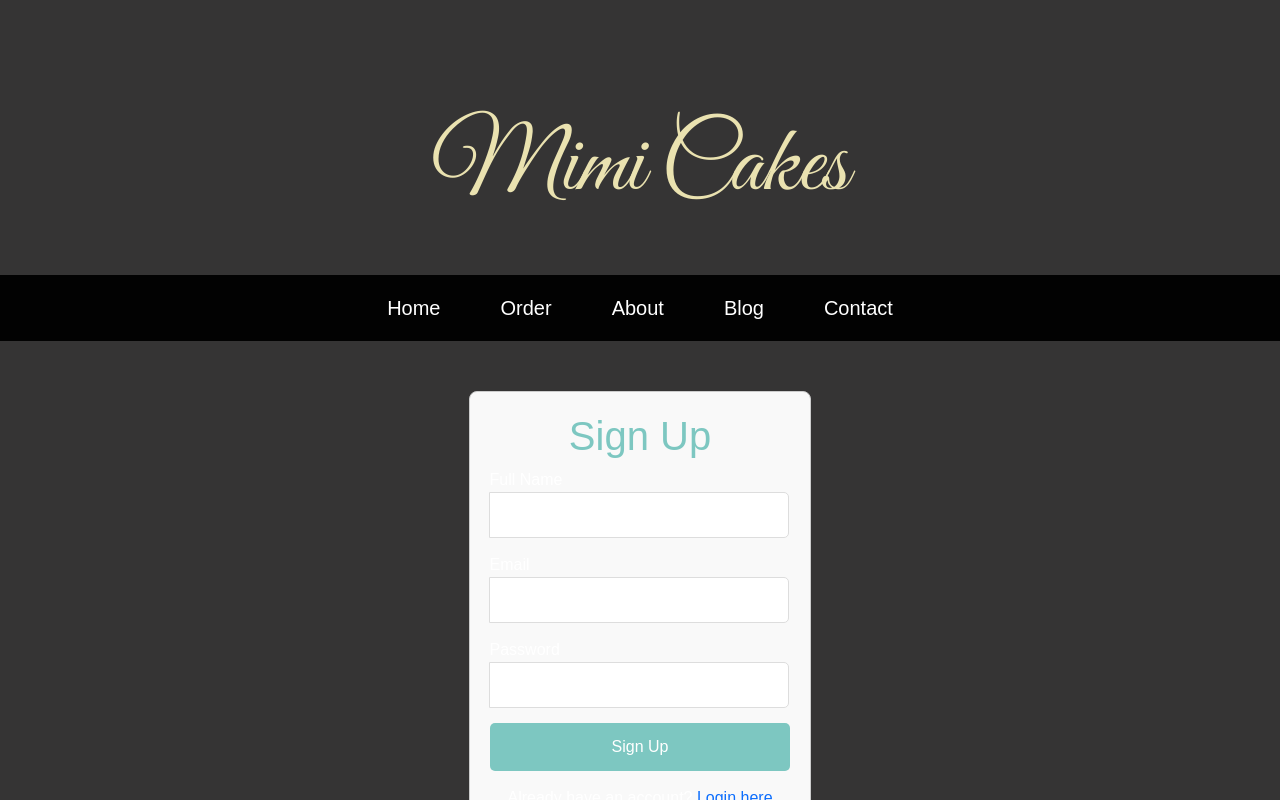
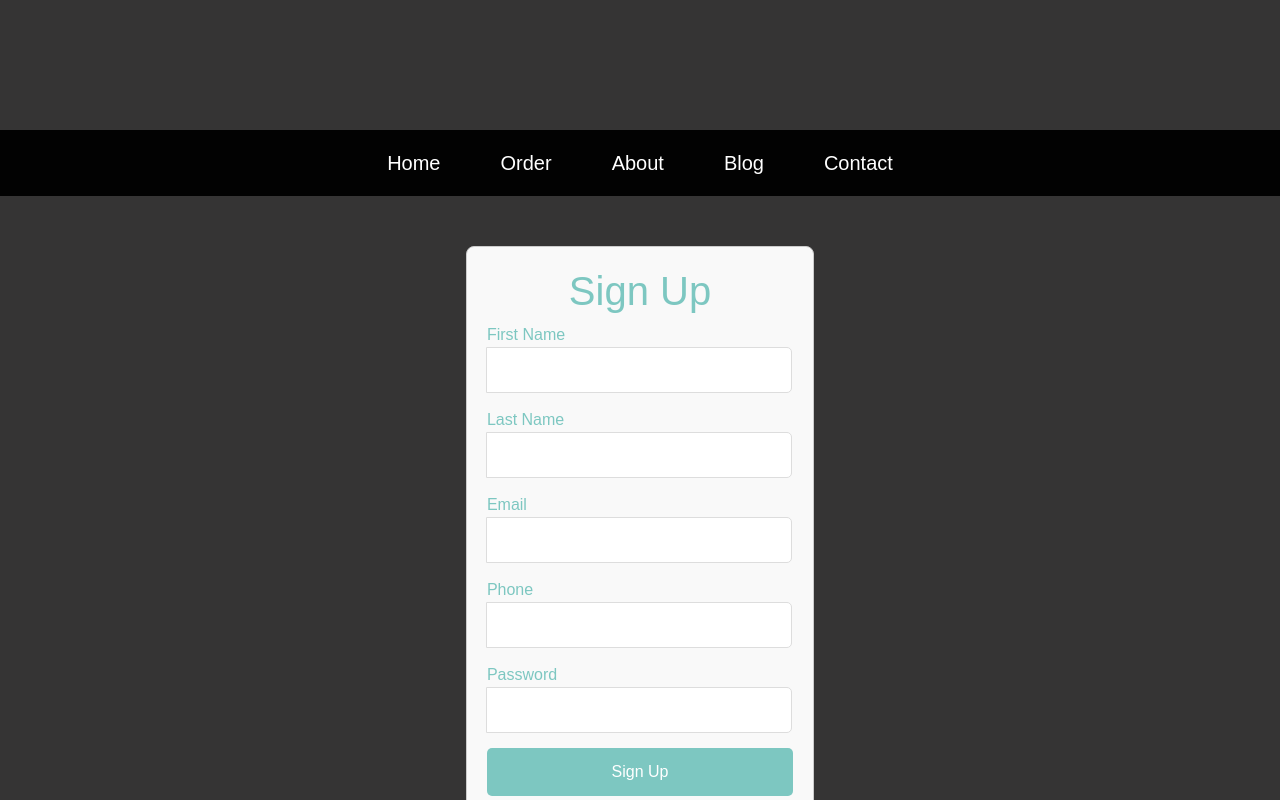
Before and after one commit to MyPhan105/Mimi-Cakes, a Vue app in the folder frontend/: page /signup in a window 1280 px wide. Shown: the top 800 px of the page. Built offline with nearby package versions, Linux system fonts and the light colour scheme.

Commit message:
signup successfully, data stored in sql

```diff
--- a/frontend/package.json
+++ b/frontend/package.json
@@ -9,6 +9,7 @@
     "preview": "vite preview"
   },
   "dependencies": {
+    "axios": "^1.9.0",
     "vue": "^3.5.13",
     "vue-router": "^4.5.1"
   },
--- a/frontend/src/App.vue
+++ b/frontend/src/App.vue
@@ -1,27 +1,27 @@
 <template>
   <div id="app">
-    <header role="banner">
-      <h1 id="logo-main">Mimi Cakes</h1> <!-- Logo text -->
-    </header>
+    <Navbar /> <!-- This will render your Navbar component -->
 
-    <Navbar /> <!-- Navbar stays under the logo -->
+    <!-- The router-view will render the component associated with the current route -->
+    <router-view></router-view> <!-- This is where Signup.vue will be rendered -->
 
-    <router-view /> <!-- Page content goes here -->
-    <Footer /> <!-- Add the footer here -->
+    <Footer /> <!-- This will render your Footer component -->
   </div>
 </template>
 
 <script>
-import Navbar from './components/Navbar.vue'
-import Footer from './components/Footer.vue'
+import Navbar from './components/Navbar.vue';
+import Footer from './components/Footer.vue';
 
 export default {
   name: 'App',
   components: {
     Navbar,
     Footer,
-  }
-}
+  },
+};
 </script>
 
-<style src="./style.css" />
+<style>
+/* Your styles here */
+</style>
--- a/frontend/src/router/router.js
+++ b/frontend/src/router/router.js
@@ -4,8 +4,8 @@ import About from '../views/About.vue'
 import Order from '../views/Order.vue'
 import Blog from '../views/Blog.vue'
 import Contact from '../views/Contact.vue'
-import Login from '@/views/Login.vue'
-import SignUp from '@/views/SignUp.vue'
+import Login from '../views/Login.vue'
+import SignUp from '../views/Signup.vue'
 
 const routes = [
   {
@@ -59,7 +59,7 @@ const routes = [
   {
     path: '/signup',
     name: 'SignUp',
-    component: () => import('@/views/SignUp.vue'),  // Correct path to SignUp component in views
+    component: SignUp,  // Correct path to SignUp component in views
   },
 
 ]
--- a/frontend/src/views/Signup.vue
+++ b/frontend/src/views/Signup.vue
@@ -1,49 +1,83 @@
 <template>
     <div class="signup-container">
       <h1>Sign Up</h1>
-      <form @submit.prevent="signUpUser">
+      <form @submit.prevent="signupUser">
+        <!-- First Name Field -->
         <div class="input-group">
-          <label for="name">Full Name</label>
-          <input type="text" v-model="name" id="name" required />
+          <label for="firstName" class="green-text">First Name</label>
+          <input type="text" v-model="first_name" id="firstName" required />
         </div>
+
+        <!-- Last Name Field -->
         <div class="input-group">
-          <label for="email">Email</label>
+          <label for="lastName" class="green-text">Last Name</label>
+          <input type="text" v-model="last_name" id="lastName" required />
+        </div>
+
+        <!-- Email Field -->
+        <div class="input-group">
+          <label for="email" class="green-text">Email</label>
           <input type="email" v-model="email" id="email" required />
         </div>
+
+        <!-- Phone Field -->
         <div class="input-group">
-          <label for="password">Password</label>
+          <label for="phone" class="green-text">Phone</label>
+          <input type="tel" v-model="phone" id="phone" required />
+        </div>
+
+        <!-- Password Field -->
+        <div class="input-group">
+          <label for="password" class="green-text">Password</label>
           <input type="password" v-model="password" id="password" required />
         </div>
+
         <button type="submit">Sign Up</button>
       </form>
-      <p>Already have an account? <router-link to="/login">Login here</router-link></p>
+      <p>Already have an account? <router-link to="/login">Log in here</router-link></p>
     </div>
   </template>
 
   <script>
+  import axios from 'axios';
+
   export default {
     name: "SignUp",
     data() {
       return {
-        name: "",
+        first_name: "",  // Make sure this matches with v-model
+        last_name: "",   // Make sure this matches with v-model
         email: "",
+        phone: "",
         password: "",
       };
     },
     methods: {
-      signUpUser() {
-        // Simulate user signup process (replace this with actual logic or API calls)
-        const token = "some-token"; // Typically you'd get this from your API
+      async signupUser() {
+        // Prepare the signup data
+        const userData = {
+          first_name: this.first_name,
+          last_name: this.last_name,
+          email: this.email,
+          phone: this.phone,
+          password: this.password,
+        };
+        console.log(userData);
+        try {
+          // Send the data to the backend API
+          const response = await axios.post('http://localhost:3000/api/auth/signup', userData);
 
-        if (token) {
-          // Store the token in localStorage (or wherever your app keeps auth data)
-          localStorage.setItem("token", token);
-
-          // Redirect to login page or a default page
-          this.$router.push("/login");
-        } else {
-          // Handle signup failure (e.g., show error message)
-          alert("Signup failed! Please try again.");
+          // On successful signup, show a message and redirect
+          alert(response.data.message); // Show the success message from the backend
+          this.$router.push("/login"); // Redirect to login page
+        } catch (error) {
+          // Handle error (e.g., email already exists)
+          console.error('Signup Error:', error); // Log the error to the console for debugging
+          if (error.response) {
+            alert(error.response.data.message || "Signup error occurred.");
+          } else {
+            alert("An error occurred during signup. Please try again.");
+          }
         }
       },
     },
@@ -95,4 +129,9 @@
     text-align: center;
     margin-top: 15px;
   }
+
+  /* Add green text color to labels */
+  .green-text {
+    color: #7dc7c1;
+  }
   </style>
```
Also changed, not shown: 1 other file (tests, documents, lock files or other folders).
